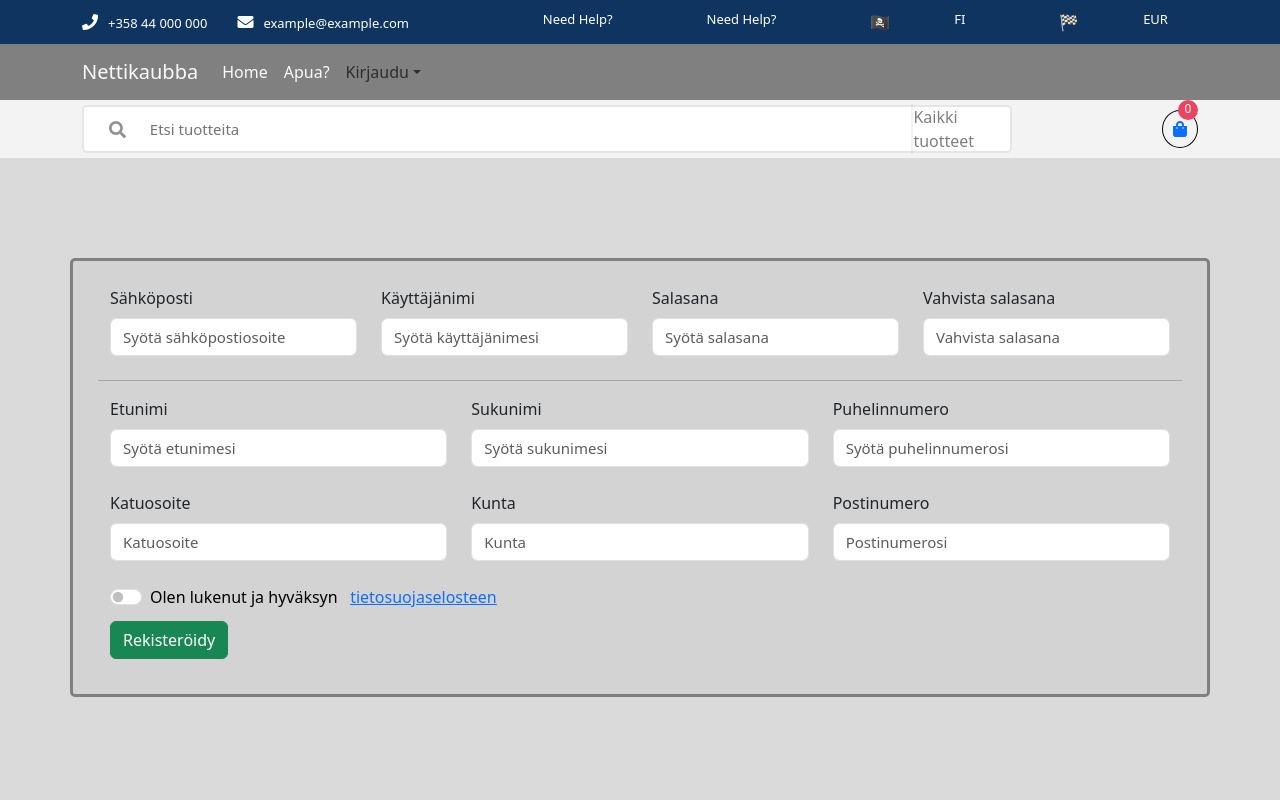
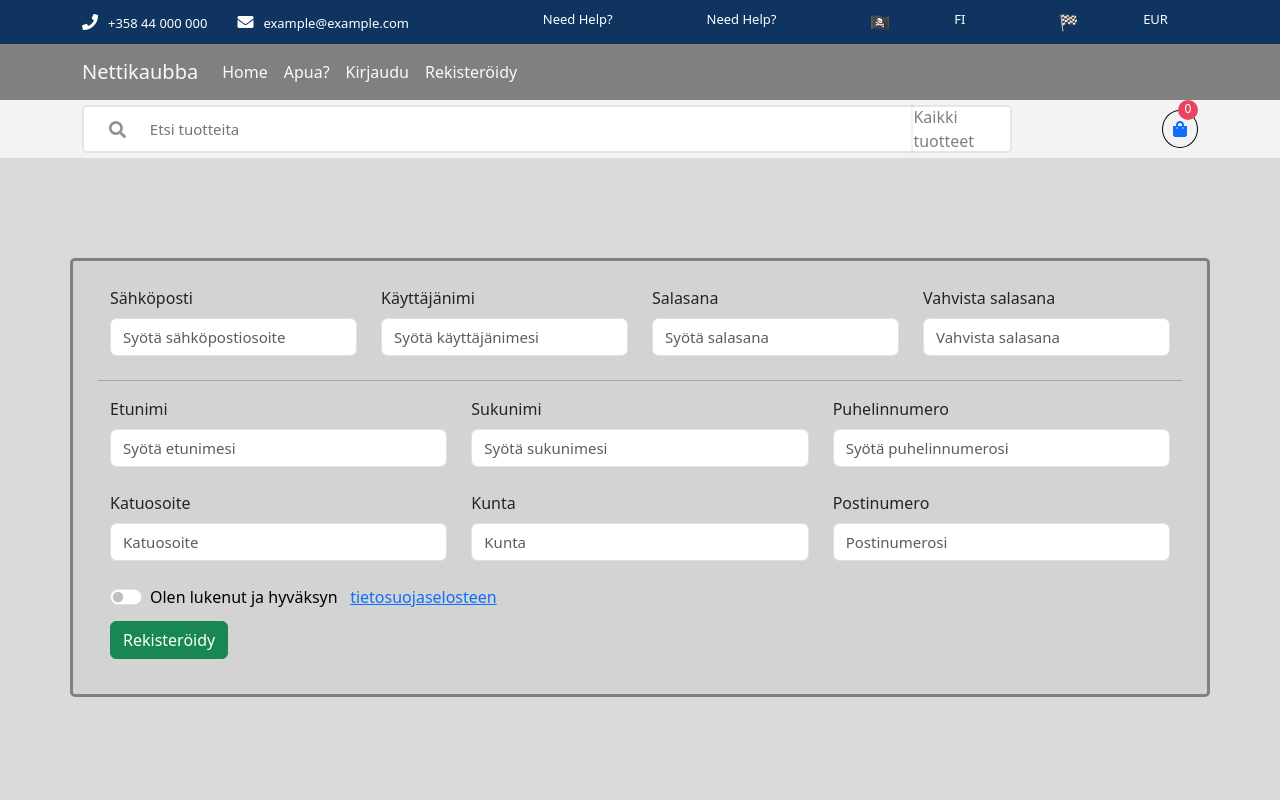
Before and after one commit to SG8-verkkopalveluprojekti/verkkokauppa, a React (Create React App) app: page /register in a window 1280 px wide. Shown: the top 800 px of the page. Built offline with nearby package versions, Linux system fonts and the light colour scheme.

Commit message:
painikkeiden fixaus w.jonsson&elias

```diff
--- a/src/components/Navi.js
+++ b/src/components/Navi.js
@@ -16,16 +16,12 @@ export const Navi = () => {
             <Nav className="me-auto">
               <Nav.Link href="/"className="text-light">Home</Nav.Link>
               <Nav.Link href="/help"className="text-light">Apua?</Nav.Link>
-              <NavDropdown title="Kirjaudu"  className="text-light" id="basic-nav-dropdown">
-              <Link to="/signin">
-              <i class="fa fa-user-secret">  Kirjaudu &nbsp; </i>
-            </Link>
-            <Link to="/register">
-              <i class="fa fa-user-secret-hidden">  &nbsp; Luo uusi tili</i>
-            </Link>
+              <Nav.Link href="/signin" className="text-light">Kirjaudu</Nav.Link>
+              <Nav.Link href="/register" className="text-light">Rekisteröidy</Nav.Link>
 
 
-              </NavDropdown>
+
+
             </Nav>
           </Navbar.Collapse>
            {/* <Form className="d-flex " >
--- a/src/pages/Register.js
+++ b/src/pages/Register.js
@@ -18,7 +18,7 @@ export const Register = () => {
 
 
   function registerPost(){
-    if (!fname || !lname || !uname || !pw) {
+    if (!fname || !lname || !uname || !pw || !cpw) {
       alert("Täytä kaikki pakolliset kentät ennen rekisteröitymistä.");
       return;
     }else if(cpw !== pw){
```
